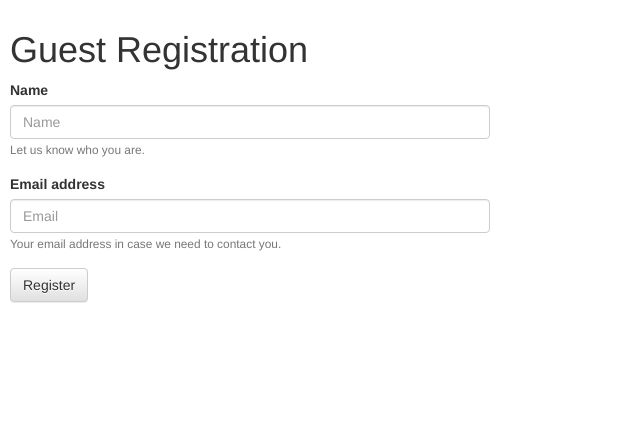
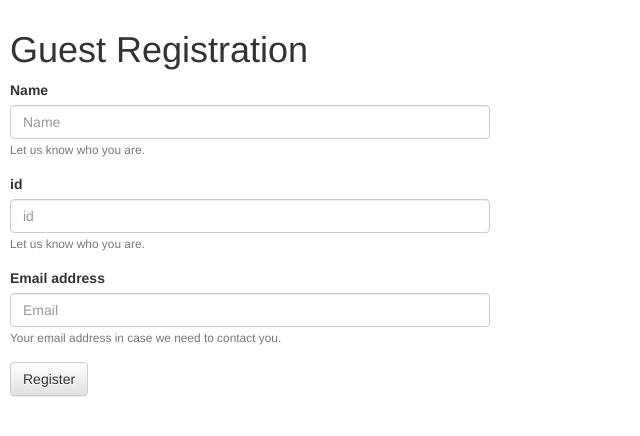
Before and after one commit to NareshKumarnk/psql, a Flask app: page /register in a window 1280 px wide. Shown: the top 436 px of the page, without its empty margins (0-640 px from the left). Run offline with Flask 2, Linux system fonts and the light colour scheme; some libraries are stand-ins or nearby versions.

Commit message:
Update guest_registration.html

```diff
--- a/templates/guest_registration.html
+++ b/templates/guest_registration.html
@@ -11,6 +11,11 @@
     <input type="text" class="form-control" id="namefield" name="name" aria-describedby="emailHelp" placeholder="Name">
     <small id="emailHelp" class="form-text text-muted">Let us know who you are.</small>
   </div>
+    <div class="form-group">
+    <label for="idfield">id</label>
+    <input type="text" class="form-control" id="idfield" name="id" aria-describedby="emailHelp" placeholder="id">
+    <small id="emailHelp" class="form-text text-muted">Let us know who you are.</small>
+  </div>
   <div class="form-group">
     <label for="emailfield">Email address</label>
     <input type="email" class="form-control" id="emailfield" name="email" aria-describedby="emailHelp" placeholder="Email">
```
